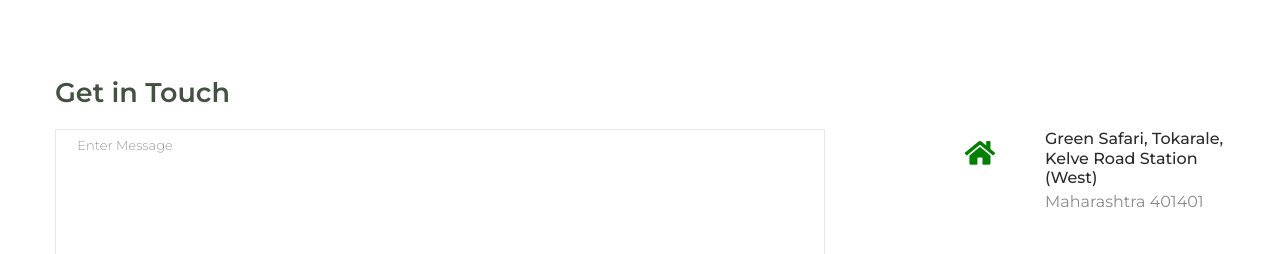
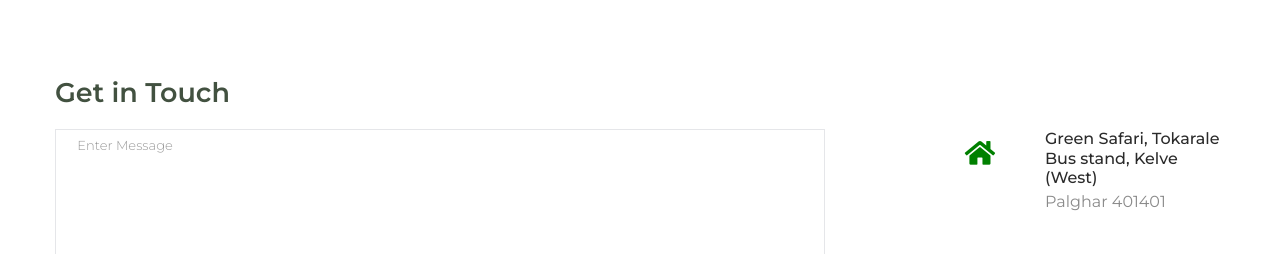
Before and after one commit to ViruShinde/GreenSafari, a plain HTML site: page contact.html in a window 1280 px wide. Shown: the part 1026-1280 px from the top of the page. Drawn offline with Linux system fonts and the light colour scheme; a web font is replaced by a local one.

Commit message:
Added changes.

```diff
--- a/contact.html
+++ b/contact.html
@@ -157,8 +157,8 @@
                             </a>
                         </div>
                         <div class="media-body">
-                            <h3>Green Safari, Tokarale, Kelve Road Station (West)</h3>
-                            <p>Maharashtra 401401</p>
+                            <h3>Green Safari, Tokarale Bus stand, Kelve (West)</h3>
+                            <p>Palghar 401401</p>
                         </div>
                     </div>
                     <div class="media contact-info">
```
